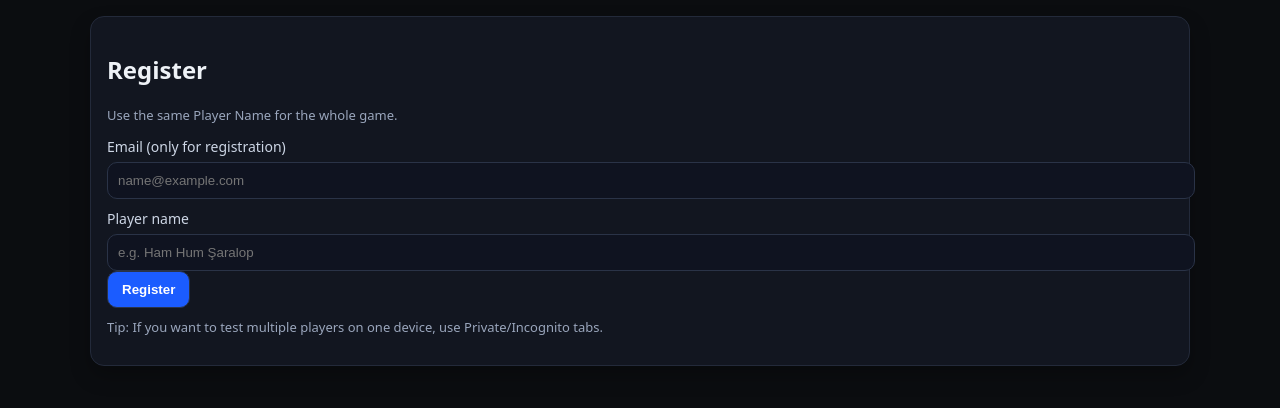
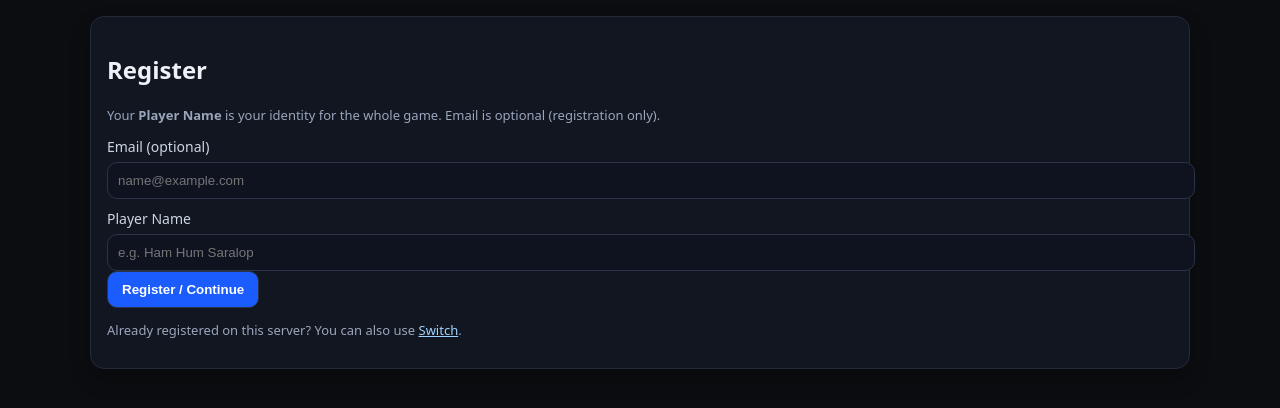
Before and after one commit to atiklc/HitsterWebApp, a Flask app: page /register in a window 1280 px wide. Shown: the top 408 px of the page. Run offline with Flask 3, Linux system fonts and the light colour scheme.

Commit message:
Update registration form and instructions

```diff
--- a/templates/register.html
+++ b/templates/register.html
@@ -2,24 +2,24 @@
 {% block content %}
 <div class="card">
   <h2>Register</h2>
-  <p class="muted">Use the same Player Name for the whole game.</p>
+  <p class="muted">Your <strong>Player Name</strong> is your identity for the whole game. Email is optional (registration only).</p>
 
   {% if error %}
-    <div class="alert error">{{ error }}</div>
+    <p class="err">{{ error }}</p>
   {% endif %}
 
   <form method="post" autocomplete="on">
-    <label>Email (only for registration)</label>
-    <input type="email" name="email" placeholder="name@example.com" />
+    <label>Email (optional)</label>
+    <input type="email" name="email" placeholder="name@example.com" autocomplete="email">
 
-    <label>Player name</label>
-    <input type="text" name="name" maxlength="30" placeholder="e.g. Ham Hum Şaralop" required />
+    <label>Player Name</label>
+    <input type="text" name="player_name" placeholder="e.g. Ham Hum Saralop" required autocomplete="nickname">
 
-    <button class="btn" type="submit">Register</button>
+    <div class="spacer"></div>
+    <button class="btn" type="submit">Register / Continue</button>
   </form>
 
-  <p class="muted" style="margin-top:10px;">
-    Tip: If you want to test multiple players on one device, use Private/Incognito tabs.
-  </p>
+  <div class="spacer"></div>
+  <p class="tiny muted">Already registered on this server? You can also use <a href="{{ url_for('switch') }}">Switch</a>.</p>
 </div>
 {% endblock %}
```
